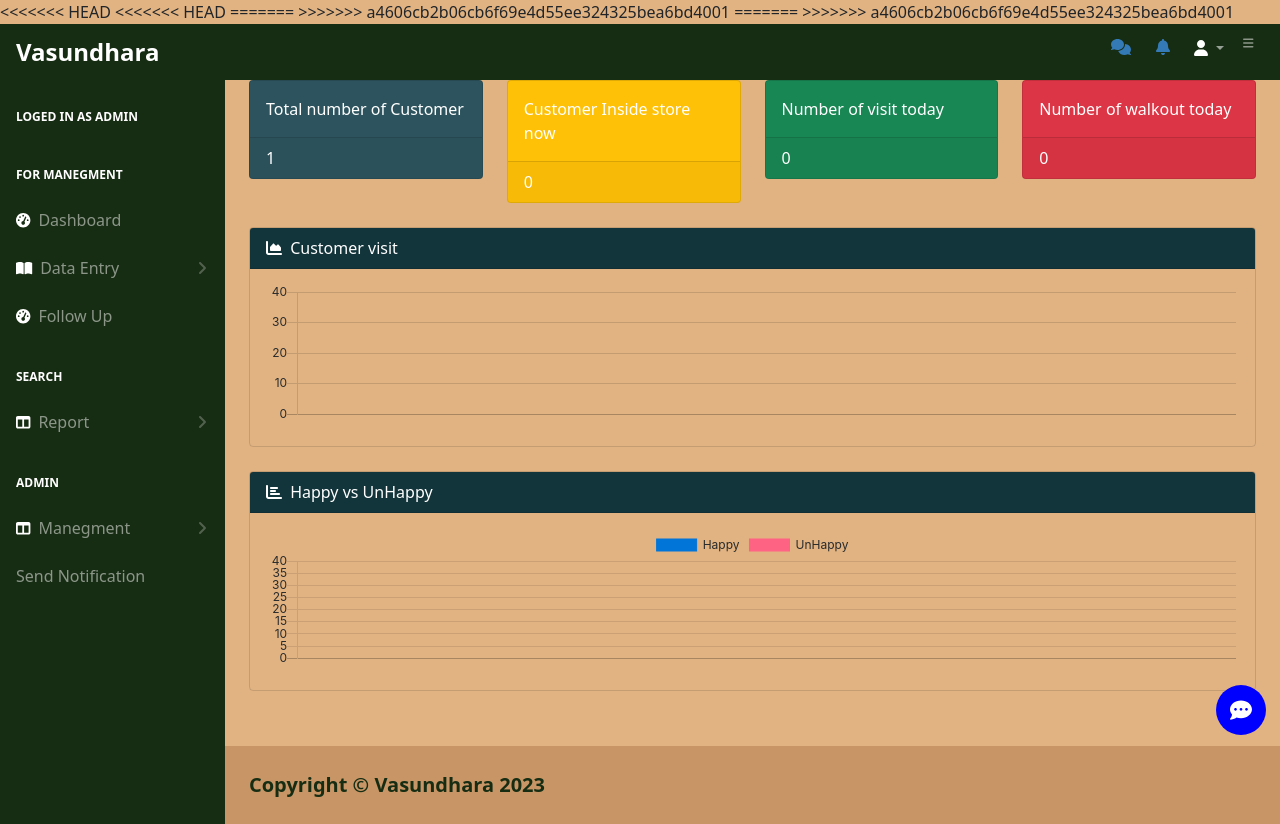
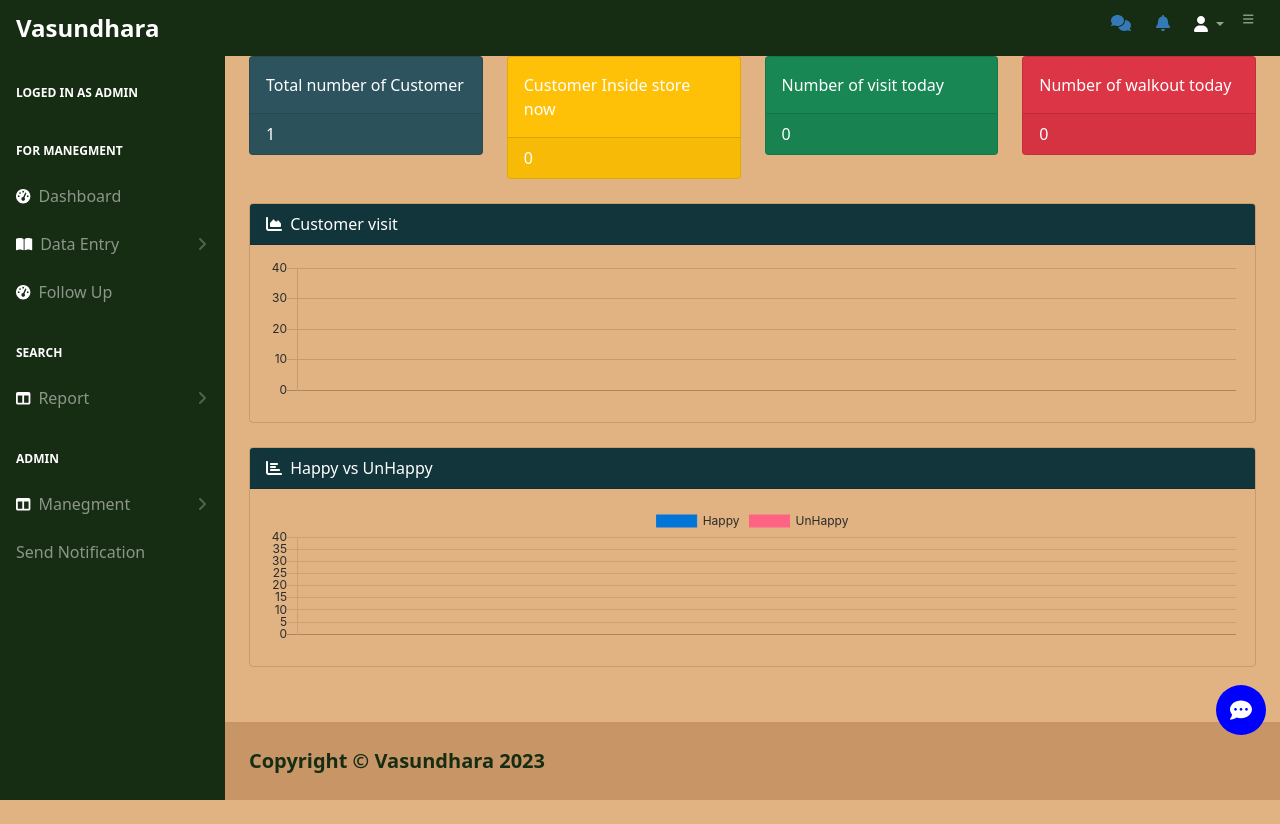
Before and after one commit to kustav123/ULM, a PHP site: page /index.php in a window 1280 px wide. After the commit the page ends 800 px from the top, so only its background shows below. Run offline with PHP 8.4, Linux system fonts and the light colour scheme; a user stored in the database is signed in; data comes from the database, SQL or seed files in the repository; data that the repository does not hold is empty; some libraries are stand-ins or nearby versions.

Commit message:
navadmin fix

```diff
--- a/navadmn.php
+++ b/navadmn.php
@@ -56,17 +56,12 @@ div.dataTables_length {
     <link href="css/styles.css" rel="stylesheet" />
     <!-- <script src="https://use.fontawesome.com/releases/v6.1.0/js/all.js" crossorigin="anonymous"></script> -->
     <script src="https://code.jquery.com/jquery-3.5.1.min.js"></script>
-<<<<<<< HEAD
-<<<<<<< HEAD
+
 
 <script  src="https://cdn.datatables.net/1.13.2/js/jquery.dataTables.min.js"></script>
   <!--  <script type="module" src="https://cdn.datatables.net/1.11.3/js/jquery.dataTables.min.js"></script> -->
 
 
-=======
->>>>>>> a4606cb2b06cb6f69e4d55ee324325bea6bd4001
-=======
->>>>>>> a4606cb2b06cb6f69e4d55ee324325bea6bd4001
    <!-- <script type="module" src="https://cdn.datatables.net/1.13.2/js/jquery.dataTables.min.js"></script> -->
    <!-- <link href="https://use.fontawesome.com/releases/v6.1.0/css/all.css" rel="stylesheet"> -->
 
```
